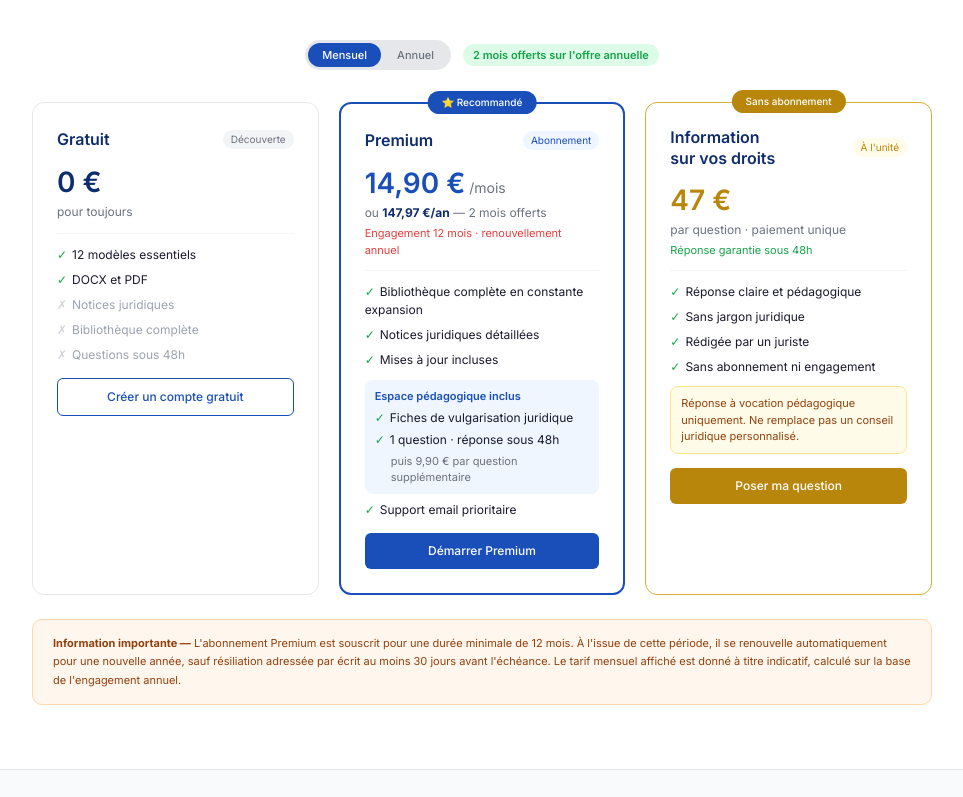
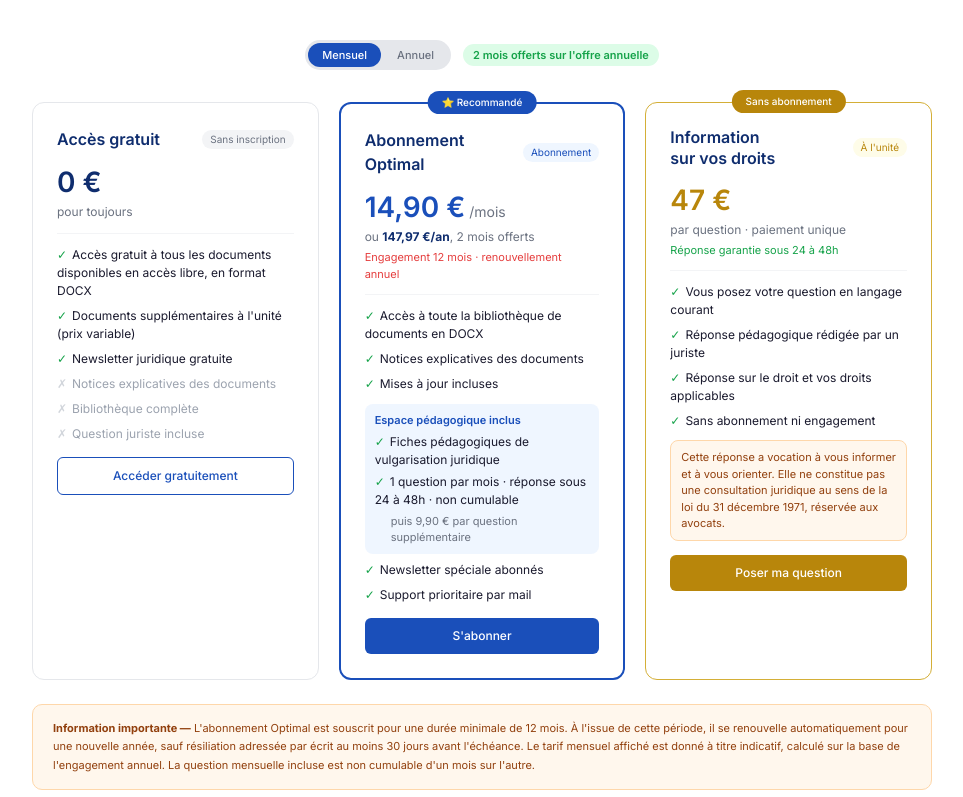
Before and after one commit to SYPA-ASSO/docutheque-next, a Next.js app: page / in a window 1280 px wide. Shown: the part 3903-4700 px from the top of the page, without its empty margins (158-1121 px from the left). Built offline with nearby package versions, Linux system fonts and the light colour scheme.

Commit message:
Tarifs accueil Abonnement Optimal question mensuelle non cumulable

```diff
--- a/components/Tarifs.tsx
+++ b/components/Tarifs.tsx
@@ -34,61 +34,63 @@ export default function Tarifs() {
           {/* GRATUIT */}
           <div style={{border: '1px solid #e5e7eb', borderRadius: '12px', padding: '1.5rem'}}>
             <div style={{display: 'flex', justifyContent: 'space-between', alignItems: 'center', marginBottom: '10px'}}>
-              <p style={{fontWeight: '600', color: '#0f2d6e'}}>Gratuit</p>
-              <span style={{background: '#f3f4f6', color: '#6b7280', fontSize: '10px', padding: '2px 8px', borderRadius: '20px'}}>Découverte</span>
+              <p style={{fontWeight: '600', color: '#0f2d6e'}}>Accès gratuit</p>
+              <span style={{background: '#f3f4f6', color: '#6b7280', fontSize: '10px', padding: '2px 8px', borderRadius: '20px'}}>Sans inscription</span>
             </div>
             <p style={{fontSize: '28px', fontWeight: '600', color: '#0f2d6e'}}>0 €</p>
             <p style={{color: '#6b7280', fontSize: '12px'}}>pour toujours</p>
             <div style={{borderTop: '1px solid #f3f4f6', margin: '12px 0'}}></div>
             <div style={{display: 'flex', flexDirection: 'column', gap: '7px'}}>
-              <p style={{fontSize: '12px'}}><span style={{color: '#16a34a', marginRight: '5px'}}>✓</span>12 modèles essentiels</p>
-              <p style={{fontSize: '12px'}}><span style={{color: '#16a34a', marginRight: '5px'}}>✓</span>DOCX et PDF</p>
-              <p style={{fontSize: '12px'}}><span style={{color: '#d1d5db', marginRight: '5px'}}>✗</span><span style={{color: '#9ca3af'}}>Notices juridiques</span></p>
+              <p style={{fontSize: '12px'}}><span style={{color: '#16a34a', marginRight: '5px'}}>✓</span>Accès gratuit à tous les documents disponibles en accès libre, en format DOCX</p>
+              <p style={{fontSize: '12px'}}><span style={{color: '#16a34a', marginRight: '5px'}}>✓</span>Documents supplémentaires à l'unité (prix variable)</p>
+              <p style={{fontSize: '12px'}}><span style={{color: '#16a34a', marginRight: '5px'}}>✓</span>Newsletter juridique gratuite</p>
+              <p style={{fontSize: '12px'}}><span style={{color: '#d1d5db', marginRight: '5px'}}>✗</span><span style={{color: '#9ca3af'}}>Notices explicatives des documents</span></p>
               <p style={{fontSize: '12px'}}><span style={{color: '#d1d5db', marginRight: '5px'}}>✗</span><span style={{color: '#9ca3af'}}>Bibliothèque complète</span></p>
-              <p style={{fontSize: '12px'}}><span style={{color: '#d1d5db', marginRight: '5px'}}>✗</span><span style={{color: '#9ca3af'}}>Questions sous 48h</span></p>
+              <p style={{fontSize: '12px'}}><span style={{color: '#d1d5db', marginRight: '5px'}}>✗</span><span style={{color: '#9ca3af'}}>Question juriste incluse</span></p>
             </div>
             <button style={{width: '100%', marginTop: '14px', background: 'white', color: '#1a4fba', border: '1.5px solid #1a4fba', padding: '9px', borderRadius: '6px', fontSize: '12px', fontWeight: '500', cursor: 'pointer'}}>
-              Créer un compte gratuit
+              Accéder gratuitement
             </button>
           </div>
 
-          {/* PREMIUM */}
+          {/* ABONNEMENT OPTIMAL */}
           <div style={{border: '2px solid #1a4fba', borderRadius: '12px', padding: '1.5rem', position: 'relative'}}>
             <span style={{position: 'absolute', top: '-13px', left: '50%', transform: 'translateX(-50%)', background: '#1a4fba', color: 'white', fontSize: '10px', padding: '4px 14px', borderRadius: '20px', whiteSpace: 'nowrap', fontWeight: '500'}}>⭐ Recommandé</span>
             <div style={{display: 'flex', justifyContent: 'space-between', alignItems: 'center', marginBottom: '10px'}}>
-              <p style={{fontWeight: '600', color: '#0f2d6e'}}>Premium</p>
+              <p style={{fontWeight: '600', color: '#0f2d6e'}}>Abonnement Optimal</p>
               <span style={{background: '#eff6ff', color: '#1a4fba', fontSize: '10px', padding: '2px 8px', borderRadius: '20px'}}>Abonnement</span>
             </div>
 
             {annuel ? (
               <>
                 <p style={{fontSize: '28px', fontWeight: '600', color: '#1a4fba'}}>147,97 €<span style={{fontSize: '14px', color: '#6b7280', fontWeight: '400'}}> /an</span></p>
-                <p style={{color: '#6b7280', fontSize: '12px'}}>soit <strong style={{color: '#16a34a'}}>12,33 €/mois</strong> (2 mois offerts)</p>
+                <p style={{color: '#6b7280', fontSize: '12px'}}>soit <strong style={{color: '#16a34a'}}>12,49 €/mois</strong>, 2 mois offerts</p>
                 <p style={{color: '#e53e3e', fontSize: '11px', marginTop: '3px'}}>Engagement 12 mois · renouvellement annuel</p>
               </>
             ) : (
               <>
                 <p style={{fontSize: '28px', fontWeight: '600', color: '#1a4fba'}}>14,90 €<span style={{fontSize: '14px', color: '#6b7280', fontWeight: '400'}}> /mois</span></p>
-                <p style={{color: '#6b7280', fontSize: '12px'}}>ou <strong style={{color: '#0f2d6e'}}>147,97 €/an</strong> — 2 mois offerts</p>
+                <p style={{color: '#6b7280', fontSize: '12px'}}>ou <strong style={{color: '#0f2d6e'}}>147,97 €/an</strong>, 2 mois offerts</p>
                 <p style={{color: '#e53e3e', fontSize: '11px', marginTop: '3px'}}>Engagement 12 mois · renouvellement annuel</p>
               </>
             )}
 
             <div style={{borderTop: '1px solid #f3f4f6', margin: '12px 0'}}></div>
             <div style={{display: 'flex', flexDirection: 'column', gap: '7px'}}>
-              <p style={{fontSize: '12px'}}><span style={{color: '#16a34a', marginRight: '5px'}}>✓</span>Bibliothèque complète en constante expansion</p>
-              <p style={{fontSize: '12px'}}><span style={{color: '#16a34a', marginRight: '5px'}}>✓</span>Notices juridiques détaillées</p>
+              <p style={{fontSize: '12px'}}><span style={{color: '#16a34a', marginRight: '5px'}}>✓</span>Accès à toute la bibliothèque de documents en DOCX</p>
+              <p style={{fontSize: '12px'}}><span style={{color: '#16a34a', marginRight: '5px'}}>✓</span>Notices explicatives des documents</p>
               <p style={{fontSize: '12px'}}><span style={{color: '#16a34a', marginRight: '5px'}}>✓</span>Mises à jour incluses</p>
               <div style={{background: '#eff6ff', borderRadius: '8px', padding: '8px 10px', marginTop: '4px'}}>
                 <p style={{fontSize: '11px', fontWeight: '600', color: '#1a4fba', marginBottom: '4px'}}>Espace pédagogique inclus</p>
-                <p style={{fontSize: '12px'}}><span style={{color: '#16a34a', marginRight: '5px'}}>✓</span>Fiches de vulgarisation juridique</p>
-                <p style={{fontSize: '12px', marginTop: '4px'}}><span style={{color: '#16a34a', marginRight: '5px'}}>✓</span>1 question · réponse sous 48h</p>
+                <p style={{fontSize: '12px'}}><span style={{color: '#16a34a', marginRight: '5px'}}>✓</span>Fiches pédagogiques de vulgarisation juridique</p>
+                <p style={{fontSize: '12px', marginTop: '4px'}}><span style={{color: '#16a34a', marginRight: '5px'}}>✓</span>1 question par mois · réponse sous 24 à 48h · non cumulable</p>
                 <p style={{fontSize: '11px', color: '#6b7280', marginTop: '4px', paddingLeft: '16px'}}>puis 9,90 € par question supplémentaire</p>
               </div>
-              <p style={{fontSize: '12px'}}><span style={{color: '#16a34a', marginRight: '5px'}}>✓</span>Support email prioritaire</p>
+              <p style={{fontSize: '12px'}}><span style={{color: '#16a34a', marginRight: '5px'}}>✓</span>Newsletter spéciale abonnés</p>
+              <p style={{fontSize: '12px'}}><span style={{color: '#16a34a', marginRight: '5px'}}>✓</span>Support prioritaire par mail</p>
             </div>
             <button style={{width: '100%', marginTop: '14px', background: '#1a4fba', color: 'white', border: 'none', padding: '9px', borderRadius: '6px', fontSize: '12px', fontWeight: '500', cursor: 'pointer'}}>
-              {annuel ? 'Démarrer Premium Annuel' : 'Démarrer Premium'}
+              {annuel ? 'S\'abonner — offre annuelle' : 'S\'abonner'}
             </button>
           </div>
 
@@ -101,16 +103,16 @@ export default function Tarifs() {
             </div>
             <p style={{fontSize: '28px', fontWeight: '600', color: '#b8860b'}}>47 €</p>
             <p style={{color: '#6b7280', fontSize: '12px'}}>par question · paiement unique</p>
-            <p style={{color: '#16a34a', fontSize: '11px', marginTop: '3px'}}>Réponse garantie sous 48h</p>
+            <p style={{color: '#16a34a', fontSize: '11px', marginTop: '3px'}}>Réponse garantie sous 24 à 48h</p>
             <div style={{borderTop: '1px solid #f3f4f6', margin: '12px 0'}}></div>
             <div style={{display: 'flex', flexDirection: 'column', gap: '7px'}}>
-              <p style={{fontSize: '12px'}}><span style={{color: '#16a34a', marginRight: '5px'}}>✓</span>Réponse claire et pédagogique</p>
-              <p style={{fontSize: '12px'}}><span style={{color: '#16a34a', marginRight: '5px'}}>✓</span>Sans jargon juridique</p>
-              <p style={{fontSize: '12px'}}><span style={{color: '#16a34a', marginRight: '5px'}}>✓</span>Rédigée par un juriste</p>
+              <p style={{fontSize: '12px'}}><span style={{color: '#16a34a', marginRight: '5px'}}>✓</span>Vous posez votre question en langage courant</p>
+              <p style={{fontSize: '12px'}}><span style={{color: '#16a34a', marginRight: '5px'}}>✓</span>Réponse pédagogique rédigée par un juriste</p>
+              <p style={{fontSize: '12px'}}><span style={{color: '#16a34a', marginRight: '5px'}}>✓</span>Réponse sur le droit et vos droits applicables</p>
               <p style={{fontSize: '12px'}}><span style={{color: '#16a34a', marginRight: '5px'}}>✓</span>Sans abonnement ni engagement</p>
             </div>
-            <div style={{background: '#fefce8', borderRadius: '8px', padding: '8px 10px', marginTop: '10px', border: '1px solid #fde68a'}}>
-              <p style={{fontSize: '11px', color: '#92400e', lineHeight: '1.5'}}>Réponse à vocation pédagogique uniquement. Ne remplace pas un conseil juridique personnalisé.</p>
+            <div style={{background: '#fff7ed', borderRadius: '8px', padding: '8px 10px', marginTop: '10px', border: '1px solid #fed7aa'}}>
+              <p style={{fontSize: '11px', color: '#92400e', lineHeight: '1.5'}}>Cette réponse a vocation à vous informer et à vous orienter. Elle ne constitue pas une consultation juridique au sens de la loi du 31 décembre 1971, réservée aux avocats.</p>
             </div>
             <button style={{width: '100%', marginTop: '14px', background: '#b8860b', color: 'white', border: 'none', padding: '9px', borderRadius: '6px', fontSize: '12px', fontWeight: '500', cursor: 'pointer'}}>
               Poser ma question
@@ -122,7 +124,7 @@ export default function Tarifs() {
         {/* NOTE ENGAGEMENT */}
         <div style={{maxWidth: '900px', margin: '1.5rem auto 0', background: '#fff7ed', border: '1px solid #fed7aa', borderRadius: '10px', padding: '0.875rem 1.25rem'}}>
           <p style={{color: '#92400e', fontSize: '11px', lineHeight: '1.7', margin: 0}}>
-            <strong>Information importante —</strong> L'abonnement Premium est souscrit pour une durée minimale de 12 mois. À l'issue de cette période, il se renouvelle automatiquement pour une nouvelle année, sauf résiliation adressée par écrit au moins 30 jours avant l'échéance. Le tarif mensuel affiché est donné à titre indicatif, calculé sur la base de l'engagement annuel.
+            <strong>Information importante —</strong> L'abonnement Optimal est souscrit pour une durée minimale de 12 mois. À l'issue de cette période, il se renouvelle automatiquement pour une nouvelle année, sauf résiliation adressée par écrit au moins 30 jours avant l'échéance. Le tarif mensuel affiché est donné à titre indicatif, calculé sur la base de l'engagement annuel. La question mensuelle incluse est non cumulable d'un mois sur l'autre.
           </p>
         </div>
 
```
